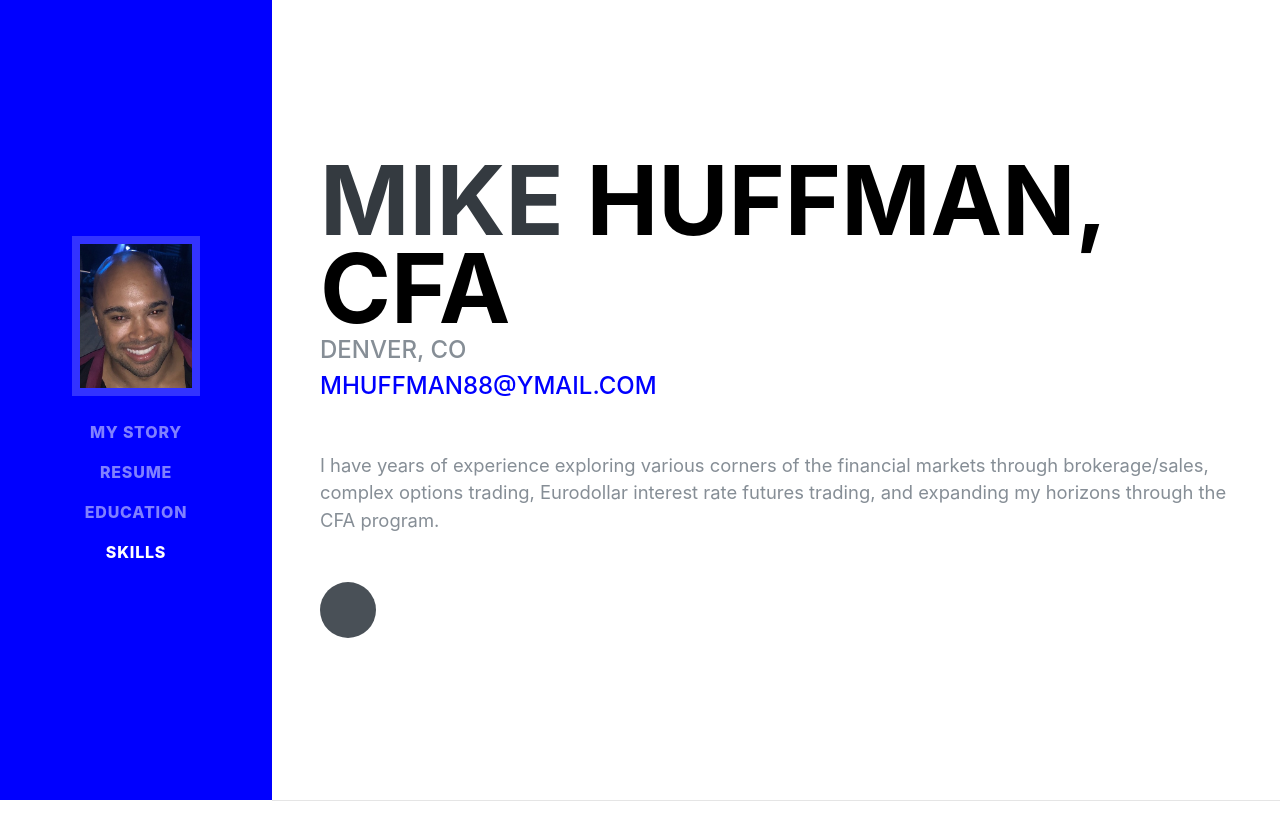
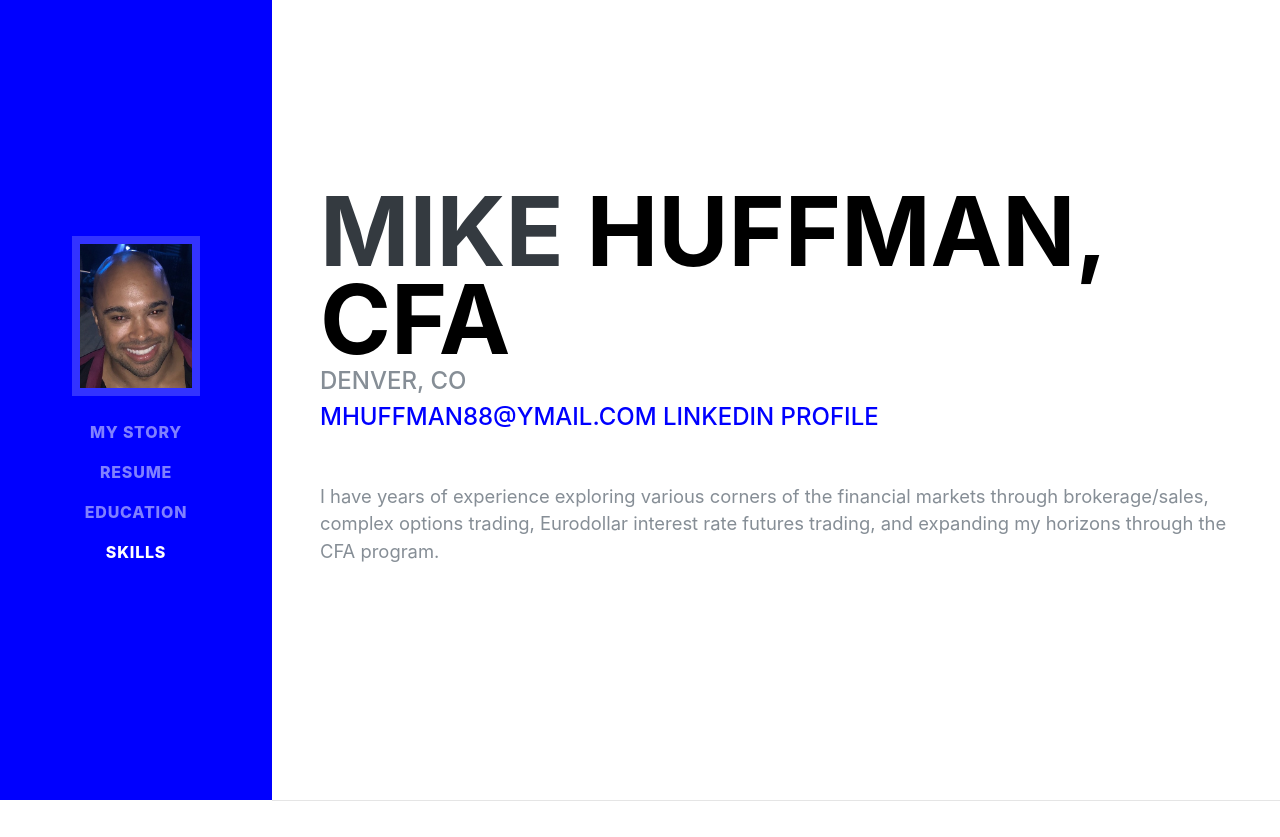
Before and after one commit to MTHuffness/mikehuffman, a Django app: page / in a window 1280 px wide. Shown: the top 837 px of the page. Run offline with Django 3.2, Linux system fonts and the light colour scheme; some libraries are stand-ins or nearby versions; some web fonts are replaced.

Commit message:
added linkedin to different part

```diff
--- a/site_app/templates/home.html
+++ b/site_app/templates/home.html
@@ -13,18 +13,14 @@
         <span class="text-primary">Huffman, CFA</span>
       </h1>
       <div class="subheading mb-5">Denver, CO<br/>
-        <a href="mailto:mhuffman88@ymail.com">mhuffman88@ymail.com</a>
+          <a href="mailto:mhuffman88@ymail.com">mhuffman88@ymail.com</a>
+          <a href="https://www.linkedin.com/in/mike-huffman/">LinkedIn Profile</a>
       </div>
       <p class="lead mb-5">
           I have years of experience exploring various corners of the financial markets through
           brokerage/sales, complex options trading, Eurodollar interest rate futures trading, and
           expanding my horizons through the CFA program.
       </p>
-      <div class="social-icons">
-        <a href="https://www.linkedin.com/in/mike-huffman/">
-          <i class="fab fa-linkedin-in"></i>
-        </a>
-      </div>
     </div>
   </section>
 
```
